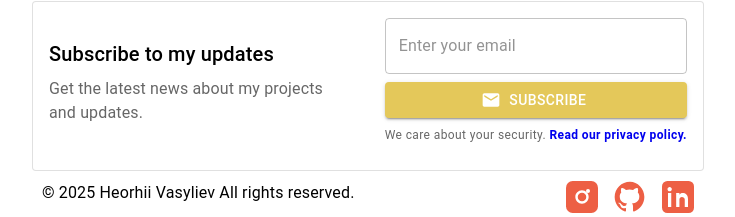
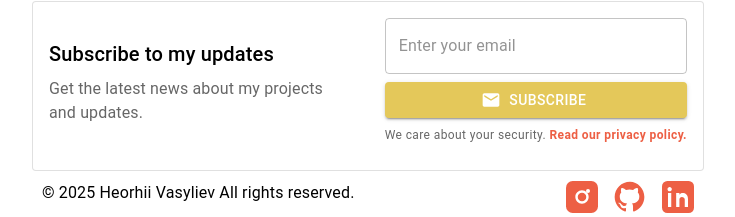
Before and after one commit to Georg35-hash/My-Portfolio, a React (Vite) app in the folder my-portfolio/: page / in a window 1280 px wide. Shown: the part 1135-1352 px from the top of the page, without its empty margins (272-1007 px from the left). Built offline with nearby package versions, Linux system fonts and the light colour scheme.

Commit message:
Refactor privacy policy link

```diff
--- a/my-portfolio/src/components/layout/Footer.jsx
+++ b/my-portfolio/src/components/layout/Footer.jsx
@@ -97,15 +97,19 @@ export default function Footer() {
                   textAlign="center"
                 >
                   We care about your security.{" "}
-                  <Link
-                    to="/privacy-policy"
-                    style={{
-                      textDecoration: "none",
-                      fontWeight: "bold",
-                      color: (theme) => theme.palette.secondary.main,
-                    }}
-                  >
-                    Read our privacy policy.
+                  <Link to="/privacy-policy" style={{ textDecoration: "none" }}>
+                    <Box
+                      component="span"
+                      sx={{
+                        fontWeight: "bold",
+                        color: (theme) => theme.palette.secondary.main,
+                        "&:hover": {
+                          textDecoration: "underline",
+                        },
+                      }}
+                    >
+                      Read our privacy policy.
+                    </Box>
                   </Link>
                 </Typography>
               </Box>
```
